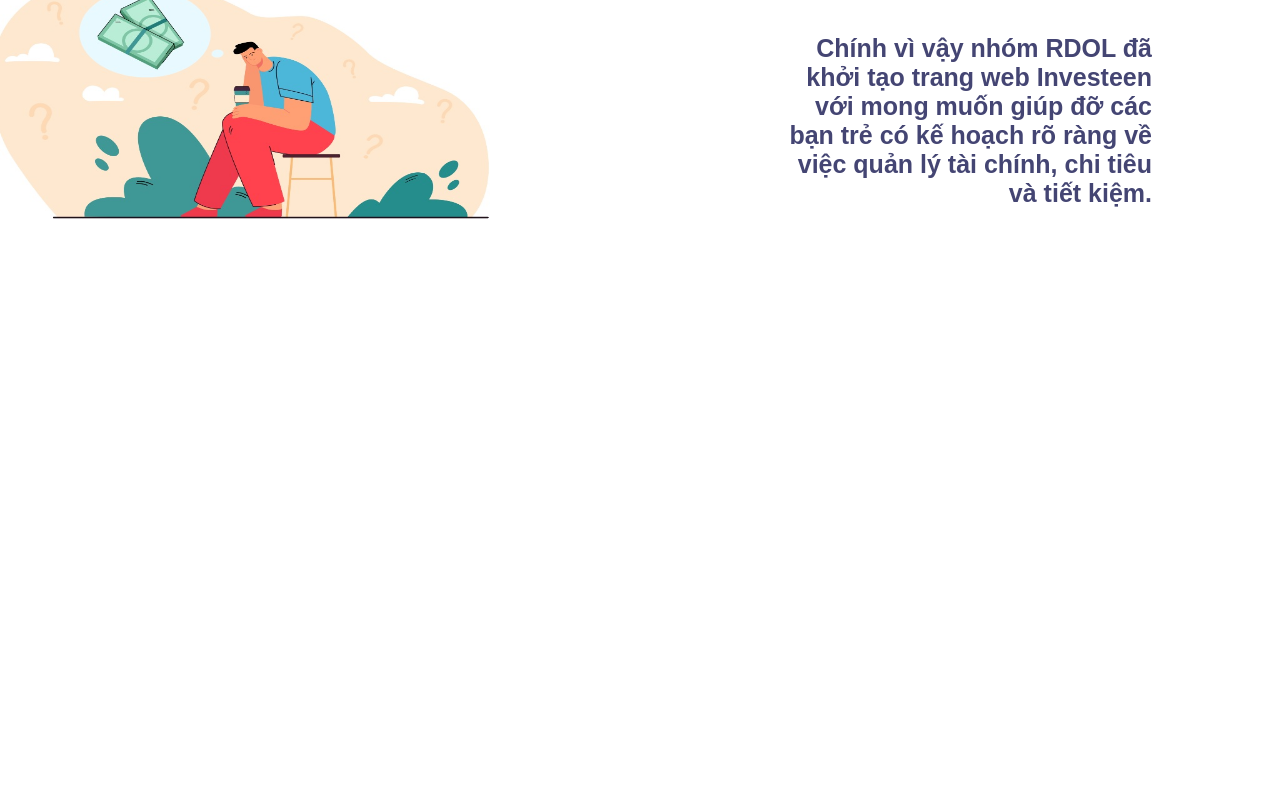
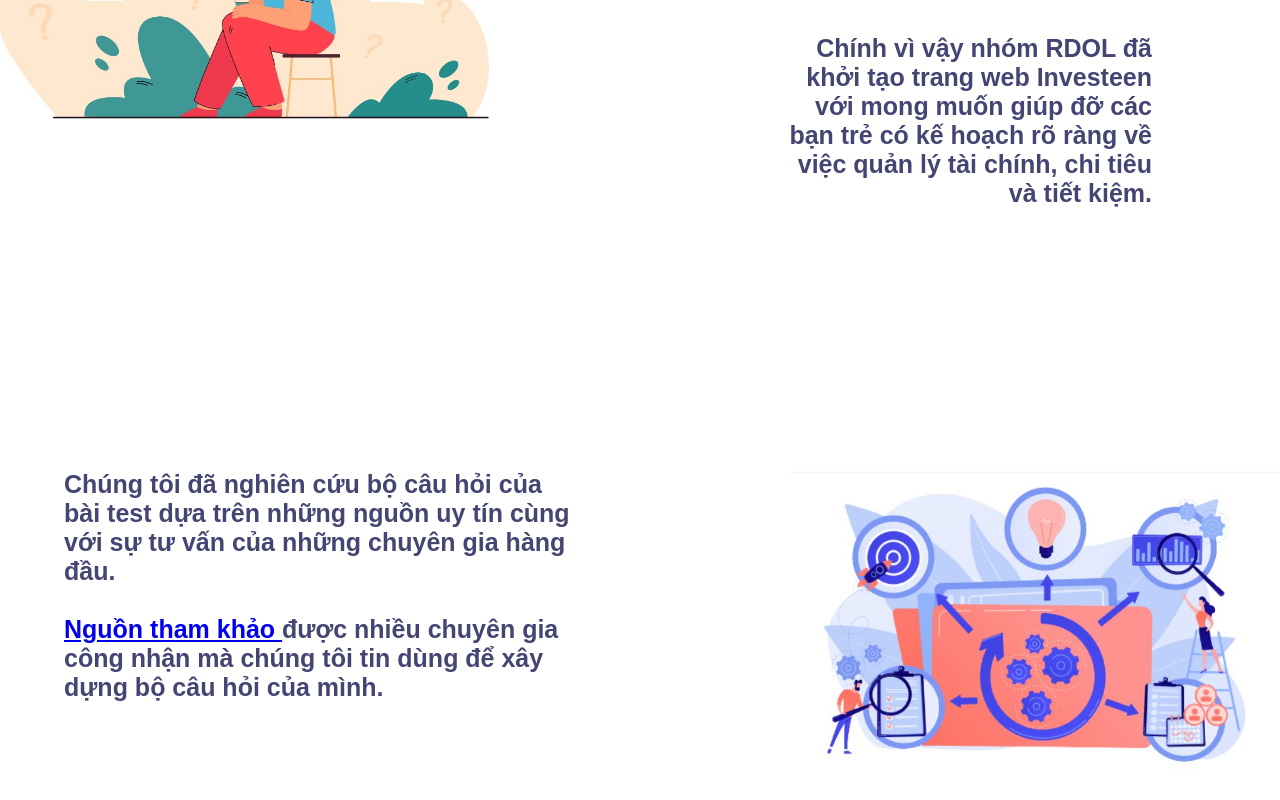
Before and after one commit to TanPuc/Investeen, a React (Create React App) app in the folder investeen/: page / in a window 1280 px wide. Shown: the part 1004-1804 px from the top of the page. Before the commit the page ends 1257 px from the top, so only its background shows below. Built offline with nearby package versions, Linux system fonts and the light colour scheme.

Commit message:
finished home page
add text and pic

```diff
--- a/investeen/src/App.css
+++ b/investeen/src/App.css
@@ -163,6 +163,26 @@
 .home-page-pic2 {
   margin-top: -500px;
   margin-left: -800px;
+  padding-bottom: 100px;
   width: 500px;
   height: 320px;
 }
+
+.solution {
+  font-family: Arial, Helvetica, sans-serif;
+  font-size: 25px;
+  color: #444573;
+  font-weight: bold;
+  text-align: left;
+  margin-left: 5%;
+  margin-right: 55%;
+  margin-top: 17%;
+}
+
+.home-page-pic3 {
+  margin-top: -20%;
+  margin-right: -800px;
+  margin-bottom: 200px;
+  width: 500px;
+  height: 320px;
+}
--- a/investeen/src/App.js
+++ b/investeen/src/App.js
@@ -18,13 +18,11 @@
       <h1 className='headline'>Investeen</h1>
       <h2 className='description'>Hiểu được rõ hơn về xu hướng chi tiêu của bản thân. Lên kế hoạch tiết kiệm cho những mục tiêu tương lai & Xây dựng nền tảng về kiến thức tài chính.</h2>
       </div>
-
       <div className= 'test-button-ct'>
       <button className='test-button' onClick='BẮT ĐẦU BÀI TEST'>
       <p className='start-test-button-text'>BẮT ĐẦU BÀI TEST</p>
 </button>
       </div>
-
       <div className='home-page-pic'>
       <img className='home-page-pic1' src={require('./Assets/homepagepic1.jpg')}></img>
       </div>
@@ -37,6 +35,17 @@
         Chính vì vậy nhóm RDOL đã khởi tạo trang web Investeen với mong muốn giúp đỡ các bạn trẻ có kế hoạch rõ ràng về việc quản lý tài chính, chi tiêu và tiết kiệm.
         </p>
         <img className='home-page-pic2' src={require('./Assets/homepagepic2.jpg')}></img>
+      </div>
+
+      <div className='home-third-section'>
+        <p className='solution'>
+        Chúng tôi đã nghiên cứu bộ câu hỏi của bài test dựa trên những nguồn uy tín cùng với sự tư vấn của những chuyên gia hàng đầu.
+        <br></br>
+        <br></br>
+        <a href="https://www.16personalities.com/" title="nguồn tham khảo" target="_blank" class="nguon-tham-khao">Nguồn tham khảo </a>
+        được nhiều chuyên gia công nhận mà chúng tôi tin dùng để xây dựng bộ câu hỏi của mình.
+        </p>
+        <img className='home-page-pic3' src={require('./Assets/homepagepic3.jpg')}></img>
       </div>
 
       {/* <header className="App-header">
```
Also changed, not shown: investeen/src/Assets/homepagepic3.jpg (added).
